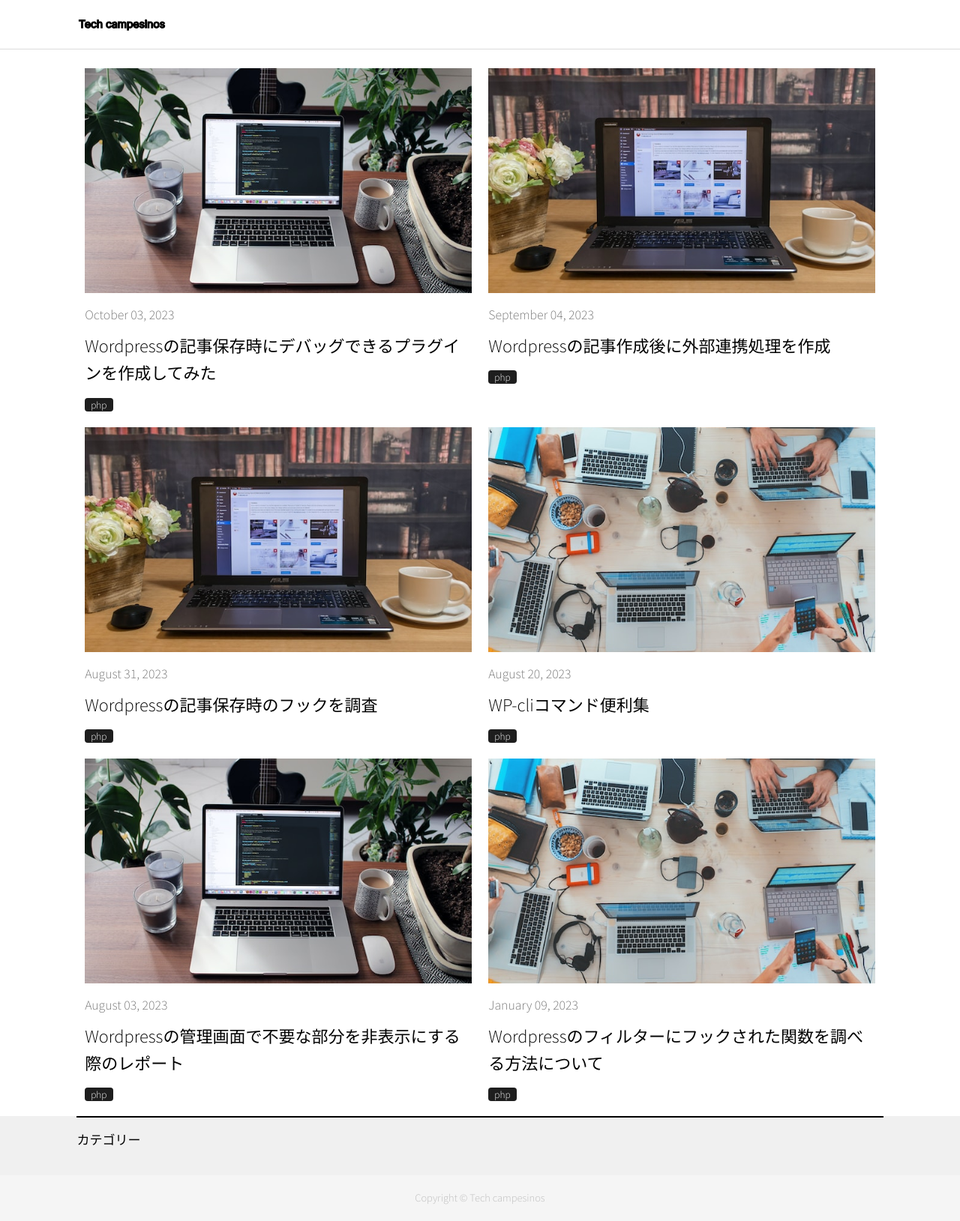
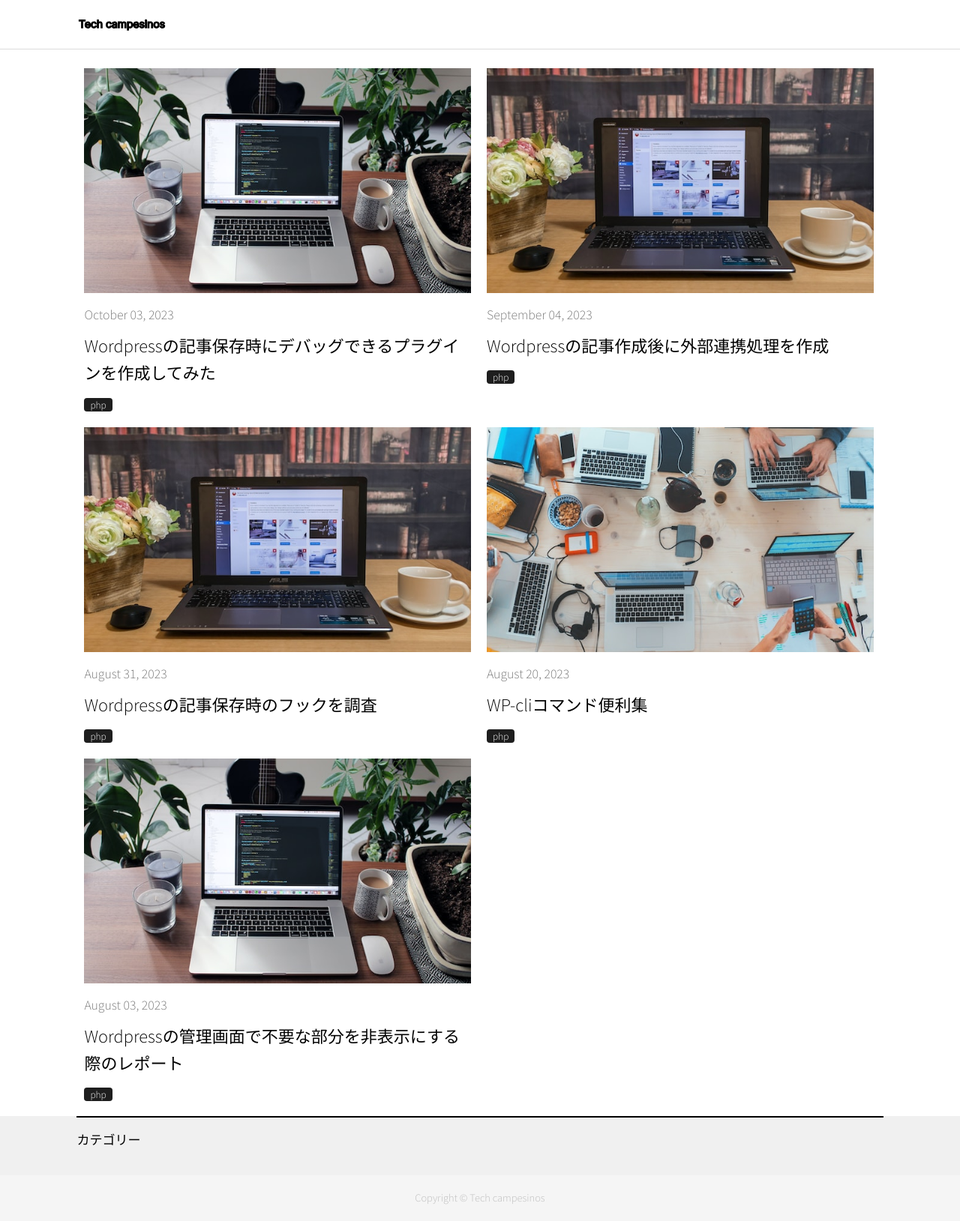
Before and after one commit to mississppi/mississppi.github.io, a Jekyll site: the page built from index.html, in a window 1280 px wide. Shown: the whole page at 75% size. Built offline with Jekyll 4.4.1, drawn with Linux system fonts in a browser that asks for light colours; some web fonts are replaced; part of the change alters nothing that is shown.

Commit message:
modify css

````diff
--- a/_posts/2023-01-09-wp_004.md
+++ /dev/null
@@ -1,77 +0,0 @@
----
-layout: post
-title: Wordpressのフィルターにフックされた関数を調べる方法について
-postHero: img/thumb2.jpg
-description:
----
-
-# はじめに
-今日はWordpressにフックされた関数を調べる方法について、
-調査内容をプラグインにしました。
-自分でプラグインを作っていると、WPのフィルターか自分のフィルターなのかわからなくなる時があります。
-デバッグ方法はないか調べたところglobalな変数を取り出せば確認できることがわかりました。
-
-## プラグインの内容
-オプションページにフォームを設置し、フック名を入力できるようにして、
-検索すると、フィルターされた関数が表示できるようにします。
-
-## $wp_filterについて
-$wp_filterをデバッグとして表示してみたところ、以下の構造でした。
-[フック名] => {Object[フック名] => [フック名] => [関数名]}
-
-この結果をtdへ追加して表示させるようにしました。
-
-
-```
-try {
-    $search = false;
-    //wp_filterからフックと関数を取り出す
-    foreach($wp_filter as $hook_name => $hook){
-        if($search_hook === $hook_name){
-            foreach($hook as $p => $obj){
-                foreach($obj as $callback){
-                    if(gettype($callback['function']) === 'string'){
-                        $rf = new ReflectionFunction($callback['function']);
-                        $fn = ($rf->getClosureScopeClass() === null ?  ''
-                        : $rf->getClosureScopeClass()->getName() . '-&gt;') . $rf->getName();
-                        $file_name = $rf->getFileName();
-                        $line = $rf->getStartLine();
-                        $action[] = "<td>$p , $fn [$file_name] ($line)</td>";
-                    } else if (gettype($callback['function']) === 'array'){
-                    }
-                }
-            }
-        }
-    }
-} catch (\Throwable $th) {
-    //throw $th;
-}
-
-if(!empty($action)){
-    ?>
-    <h2>検索結果</h2>
-    <table class="wp-list-table widefat fixed">
-        <thead>
-            <tr>
-                <th><?php echo "フック名:" . $search_hook ?></th>
-            </tr>
-        </thead>
-        <tbody>
-            <?php
-            foreach ($action as $item) {
-                echo '<tr>';
-                echo $item;
-                echo '</tr>';
-            }
-
-            ?>
-        </tbody>
-    </table>
-
-    <?php
-} else {
-    ?>
-        <h3>検索結果見つかりませんでした</h3>
-    <?php
-}
-```
--- a/css/main.css
+++ b/css/main.css
@@ -126,7 +126,8 @@ a:hover {
   }
 
   .content .detail{
-    margin: 0 auto;
+    /* margin: 0 auto; */
+    margin: 0 10px;
     width: calc(50% - 22px);
   }
 
````
